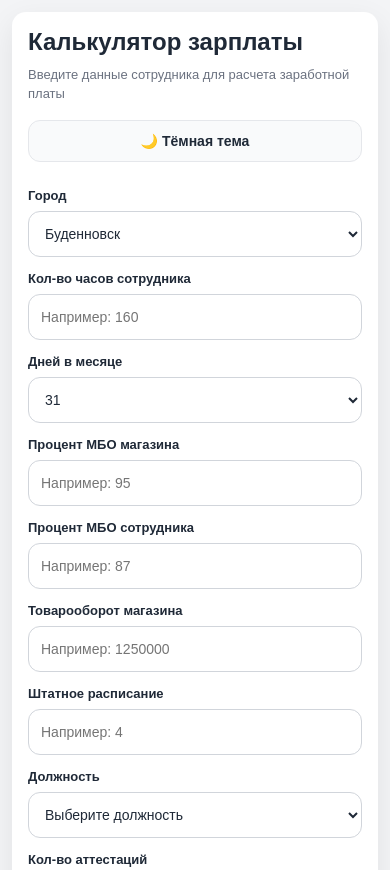
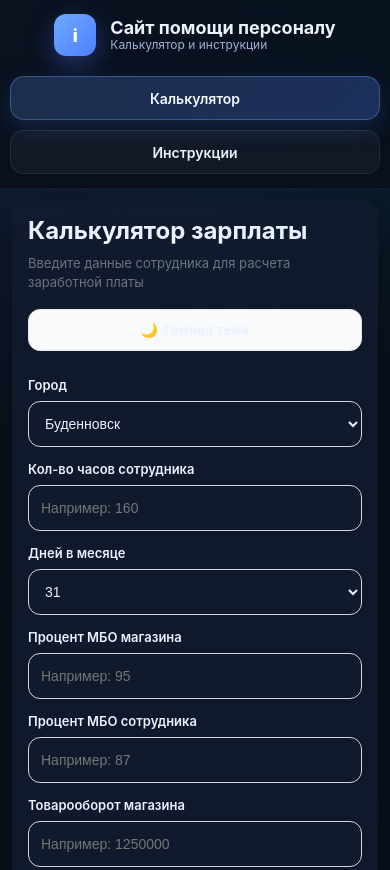
Before and after one commit to NanoOo0/Salary, a website: page index.html in a window 390 px wide. Shown: the top 870 px of the page. Drawn offline with Linux system fonts and the light colour scheme.

Commit message:
add new page

```diff
--- /dev/null
+++ b/css/ui.css
@@ -0,0 +1,181 @@
+:root {
+    --bg: #0b1220;
+    --bg-secondary: #111a2e;
+    --card: rgba(18, 27, 46, 0.88);
+    --card-border: rgba(255, 255, 255, 0.08);
+    --text: #eaf1ff;
+    --text-muted: #9fb0d0;
+    --accent: #6ea8ff;
+    --accent-hover: #8bbbff;
+    --shadow: 0 10px 35px rgba(0, 0, 0, 0.35);
+    --radius: 18px;
+    --header-height: 78px;
+    --container-width: 1400px;
+}
+
+* {
+    box-sizing: border-box;
+}
+
+html {
+    scroll-behavior: smooth;
+}
+
+body {
+    margin: 0;
+    font-family: Inter, Arial, sans-serif;
+    background:
+            radial-gradient(circle at top left, rgba(82, 133, 255, 0.16), transparent 30%),
+            radial-gradient(circle at top right, rgba(0, 180, 255, 0.12), transparent 25%),
+            linear-gradient(180deg, #09101b 0%, #0b1220 100%);
+    color: var(--text);
+    min-height: 100vh;
+}
+
+a {
+    color: inherit;
+    text-decoration: none;
+}
+
+.container {
+    width: min(var(--container-width), calc(100% - 32px));
+    margin: 0 auto;
+}
+
+.site-header {
+    position: sticky;
+    top: 0;
+    z-index: 1000;
+    backdrop-filter: blur(14px);
+    background: rgba(8, 13, 24, 0.78);
+    border-bottom: 1px solid rgba(255, 255, 255, 0.06);
+}
+
+.site-header__inner {
+    min-height: var(--header-height);
+    display: flex;
+    align-items: center;
+    justify-content: space-between;
+    gap: 20px;
+}
+
+.site-brand {
+    display: flex;
+    align-items: center;
+    gap: 14px;
+}
+
+.site-brand__logo {
+    width: 42px;
+    height: 42px;
+    border-radius: 12px;
+    background: linear-gradient(135deg, #6ea8ff 0%, #4f7fff 100%);
+    box-shadow: 0 8px 24px rgba(79, 127, 255, 0.35);
+    display: flex;
+    align-items: center;
+    justify-content: center;
+    font-weight: 800;
+    color: white;
+    font-size: 18px;
+}
+
+.site-brand__text {
+    display: flex;
+    flex-direction: column;
+    gap: 2px;
+}
+
+.site-brand__title {
+    font-size: 18px;
+    font-weight: 700;
+    line-height: 1;
+}
+
+.site-brand__subtitle {
+    font-size: 12px;
+    color: var(--text-muted);
+    line-height: 1;
+}
+
+.site-nav {
+    display: flex;
+    align-items: center;
+    gap: 10px;
+    flex-wrap: wrap;
+}
+
+.nav-btn {
+    display: inline-flex;
+    align-items: center;
+    justify-content: center;
+    min-height: 44px;
+    padding: 0 18px;
+    border-radius: 14px;
+    border: 1px solid rgba(255, 255, 255, 0.08);
+    background: rgba(255, 255, 255, 0.04);
+    color: var(--text);
+    font-size: 14px;
+    font-weight: 600;
+    transition: 0.22s ease;
+}
+
+.nav-btn:hover {
+    transform: translateY(-1px);
+    background: rgba(255, 255, 255, 0.08);
+    border-color: rgba(255, 255, 255, 0.14);
+}
+
+.nav-btn--accent {
+    background: linear-gradient(135deg, rgba(110, 168, 255, 0.20), rgba(79, 127, 255, 0.28));
+    border-color: rgba(110, 168, 255, 0.35);
+    color: #f3f7ff;
+    box-shadow: 0 8px 24px rgba(79, 127, 255, 0.18);
+}
+
+.nav-btn--accent:hover {
+    background: linear-gradient(135deg, rgba(110, 168, 255, 0.30), rgba(79, 127, 255, 0.38));
+    border-color: rgba(110, 168, 255, 0.52);
+}
+
+.page-main {
+    padding: 28px 0 40px;
+}
+
+.glass-card {
+    background: var(--card);
+    border: 1px solid var(--card-border);
+    border-radius: var(--radius);
+    box-shadow: var(--shadow);
+}
+
+@media (max-width: 900px) {
+    .site-header__inner {
+        flex-direction: column;
+        align-items: stretch;
+        justify-content: center;
+        padding: 14px 0;
+    }
+
+    .site-brand {
+        justify-content: center;
+    }
+
+    .site-nav {
+        justify-content: center;
+    }
+}
+
+@media (max-width: 600px) {
+    .container {
+        width: min(100% - 20px, var(--container-width));
+    }
+
+    .nav-btn {
+        width: 100%;
+    }
+
+    .site-nav {
+        flex-direction: column;
+        align-items: stretch;
+    }
+}
--- a/index.html
+++ b/index.html
@@ -4,9 +4,27 @@
     <meta charset="UTF-8" />
     <meta name="viewport" content="width=device-width, initial-scale=1.0" />
     <title>Калькулятор зарплаты</title>
-    <link rel="stylesheet" href="styles.css" />
+    <link rel="stylesheet" href="css/styles.css" />
+    <link rel="stylesheet" href="css/ui.css" />
 </head>
 <body>
+<header class="site-header">
+    <div class="container site-header__inner">
+        <a href="index.html" class="site-brand">
+            <div class="site-brand__logo">i</div>
+            <div class="site-brand__text">
+                <div class="site-brand__title">Сайт помощи персоналу</div>
+                <div class="site-brand__subtitle">Калькулятор и инструкции</div>
+            </div>
+        </a>
+
+        <nav class="site-nav">
+            <a class="nav-btn nav-btn--accent" href="index.html">Калькулятор</a>
+            <a class="nav-btn" href="instructions.html">Инструкции</a>
+        </nav>
+
+    </div>
+</header>
 <div class="page">
     <div class="calculator-card">
         <div class="topbar">
@@ -16,10 +34,10 @@
                     Введите данные сотрудника для расчета заработной платы
                 </p>
             </div>
-
             <button type="button" id="themeToggle" class="theme-toggle" aria-label="Переключить тему">
                 🌙 Тёмная тема
             </button>
+
         </div>
 
 
@@ -146,6 +164,6 @@
     </div>
 </div>
 
-<script src="script.js"></script>
+<script src="js/script.js"></script>
 </body>
 </html>
--- a/package.json
+++ b/package.json
@@ -2,7 +2,7 @@
   "name": "zarplata",
   "version": "1.0.0",
   "description": "",
-  "main": "script.js",
+  "main": "js/script.js",
   "scripts": {
     "test": "echo \"Error: no test specified\" && exit 1"
   },
```
Also changed, not shown: css/instructions.css (added, +105 -0 lines), instructions.html (added, +100 -0 lines), js/instructions.js (added, +34 -0 lines), css/styles.css (renamed from styles.css), js/script.js (renamed from script.js).
